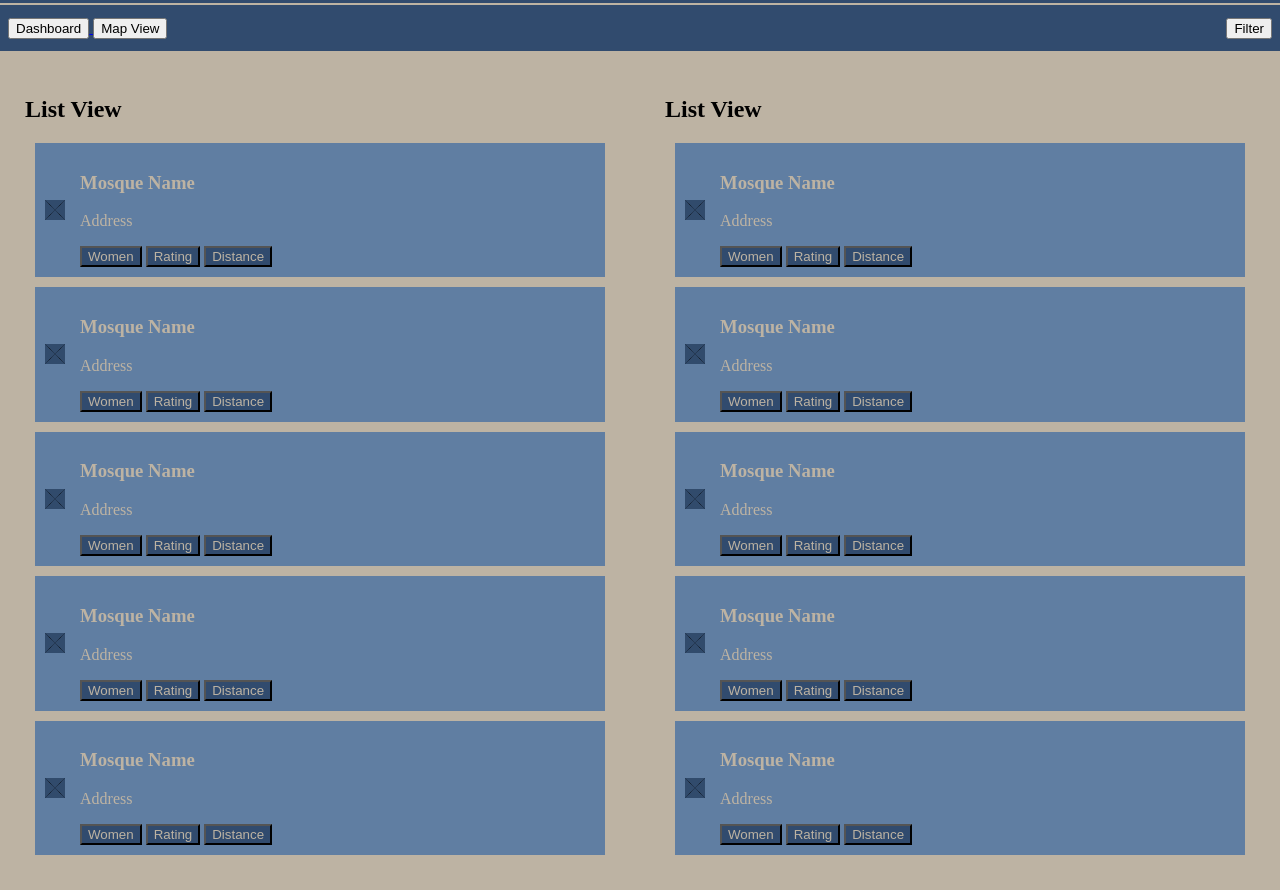
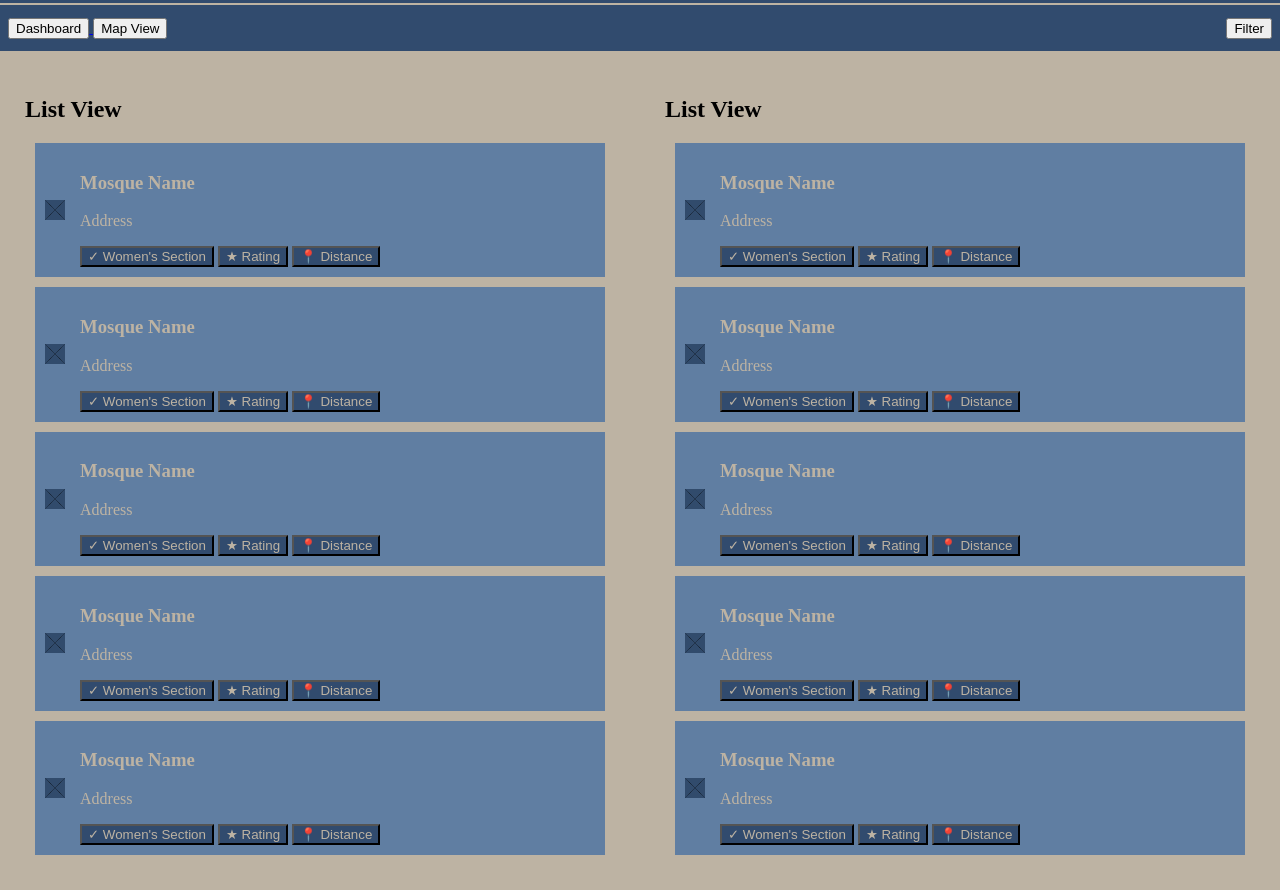
Before and after one commit to SabeehaMalikah/Masjid_Navigator, a plain HTML site: page public/dashboard.html in a window 1280 px wide. Shown: the part 57-947 px from the top of the page. Drawn offline with Linux system fonts and the light colour scheme.

Commit message:
updated facilities buttons

```diff
--- a/public/dashboard.html
+++ b/public/dashboard.html
@@ -52,15 +52,11 @@
                     <p>
                         Address
                     </p>
-                    <button class="mosque-feature">
-                        Women
-                    </button>
-                    <button class="mosque-feature">
-                        Rating
-                    </button>
-                    <button class="mosque-feature">
-                        Distance
-                    </button>
+                <div class="badge-group">
+                        <button class="mosque-feature verified">&#10003; Women's Section</button>
+                        <button class="mosque-feature">&#9733; Rating</button>
+                        <button class="mosque-feature">&#128205 Distance</button>
+                    </div>
                 </div>
             </div>
 
@@ -73,15 +69,11 @@
                     <p>
                         Address
                     </p>
-                    <button class="mosque-feature">
-                        Women
-                    </button>
-                    <button class="mosque-feature">
-                        Rating
-                    </button>
-                    <button class="mosque-feature">
-                        Distance
-                    </button>
+                <div class="badge-group">
+                        <button class="mosque-feature verified">&#10003; Women's Section</button>
+                        <button class="mosque-feature">&#9733; Rating</button>
+                        <button class="mosque-feature">&#128205 Distance</button>
+                    </div>
                 </div>
             </div>
 
@@ -94,15 +86,11 @@
                     <p>
                         Address
                     </p>
-                    <button class="mosque-feature">
-                        Women
-                    </button>
-                    <button class="mosque-feature">
-                        Rating
-                    </button>
-                    <button class="mosque-feature">
-                        Distance
-                    </button>
+                <div class="badge-group">
+                        <button class="mosque-feature verified">&#10003; Women's Section</button>
+                        <button class="mosque-feature">&#9733; Rating</button>
+                        <button class="mosque-feature">&#128205 Distance</button>
+                    </div>
                 </div>
             </div>
 
@@ -115,15 +103,11 @@
                     <p>
                         Address
                     </p>
-                    <button class="mosque-feature">
-                        Women
-                    </button>
-                    <button class="mosque-feature">
-                        Rating
-                    </button>
-                    <button class="mosque-feature">
-                        Distance
-                    </button>
+                <div class="badge-group">
+                        <button class="mosque-feature verified">&#10003; Women's Section</button>
+                        <button class="mosque-feature">&#9733; Rating</button>
+                        <button class="mosque-feature">&#128205 Distance</button>
+                    </div>
                 </div>
             </div>
 
@@ -136,21 +120,17 @@
                     <p>
                         Address
                     </p>
-                    <button class="mosque-feature">
-                        Women
-                    </button>
-                    <button class="mosque-feature">
-                        Rating
-                    </button>
-                    <button class="mosque-feature">
-                        Distance
-                    </button>
+                <div class="badge-group">
+                        <button class="mosque-feature verified">&#10003; Women's Section</button>
+                        <button class="mosque-feature">&#9733; Rating</button>
+                        <button class="mosque-feature">&#128205 Distance</button>
+                    </div>
                 </div>
             </div>
 
         </section>
 
-        <section class="list-section">
+                <section class="list-section" aria-labelledby="directory-heading">
             <h2>
                 List View
             </h2>
@@ -163,15 +143,11 @@
                     <p>
                         Address
                     </p>
-                    <button class="mosque-feature">
-                        Women
-                    </button>
-                    <button class="mosque-feature">
-                        Rating
-                    </button>
-                    <button class="mosque-feature">
-                        Distance
-                    </button>
+                <div class="badge-group">
+                        <button class="mosque-feature verified">&#10003; Women's Section</button>
+                        <button class="mosque-feature">&#9733; Rating</button>
+                        <button class="mosque-feature">&#128205 Distance</button>
+                    </div>
                 </div>
             </div>
 
@@ -184,15 +160,11 @@
                     <p>
                         Address
                     </p>
-                    <button class="mosque-feature">
-                        Women
-                    </button>
-                    <button class="mosque-feature">
-                        Rating
-                    </button>
-                    <button class="mosque-feature">
-                        Distance
-                    </button>
+                <div class="badge-group">
+                        <button class="mosque-feature verified">&#10003; Women's Section</button>
+                        <button class="mosque-feature">&#9733; Rating</button>
+                        <button class="mosque-feature">&#128205 Distance</button>
+                    </div>
                 </div>
             </div>
 
@@ -205,15 +177,11 @@
                     <p>
                         Address
                     </p>
-                    <button class="mosque-feature">
-                        Women
-                    </button>
-                    <button class="mosque-feature">
-                        Rating
-                    </button>
-                    <button class="mosque-feature">
-                        Distance
-                    </button>
+                <div class="badge-group">
+                        <button class="mosque-feature verified">&#10003; Women's Section</button>
+                        <button class="mosque-feature">&#9733; Rating</button>
+                        <button class="mosque-feature">&#128205 Distance</button>
+                    </div>
                 </div>
             </div>
 
@@ -226,15 +194,11 @@
                     <p>
                         Address
                     </p>
-                    <button class="mosque-feature">
-                        Women
-                    </button>
-                    <button class="mosque-feature">
-                        Rating
-                    </button>
-                    <button class="mosque-feature">
-                        Distance
-                    </button>
+                <div class="badge-group">
+                        <button class="mosque-feature verified">&#10003; Women's Section</button>
+                        <button class="mosque-feature">&#9733; Rating</button>
+                        <button class="mosque-feature">&#128205 Distance</button>
+                    </div>
                 </div>
             </div>
 
@@ -247,19 +211,16 @@
                     <p>
                         Address
                     </p>
-                    <button class="mosque-feature">
-                        Women
-                    </button>
-                    <button class="mosque-feature">
-                        Rating
-                    </button>
-                    <button class="mosque-feature">
-                        Distance
-                    </button>
+                <div class="badge-group">
+                        <button class="mosque-feature verified">&#10003; Women's Section</button>
+                        <button class="mosque-feature">&#9733; Rating</button>
+                        <button class="mosque-feature">&#128205 Distance</button>
+                    </div>
                 </div>
             </div>
 
         </section>
+
     </main>
 </body>
 </html>
```
Also changed, not shown: public/index.html (+25 -45 lines).
